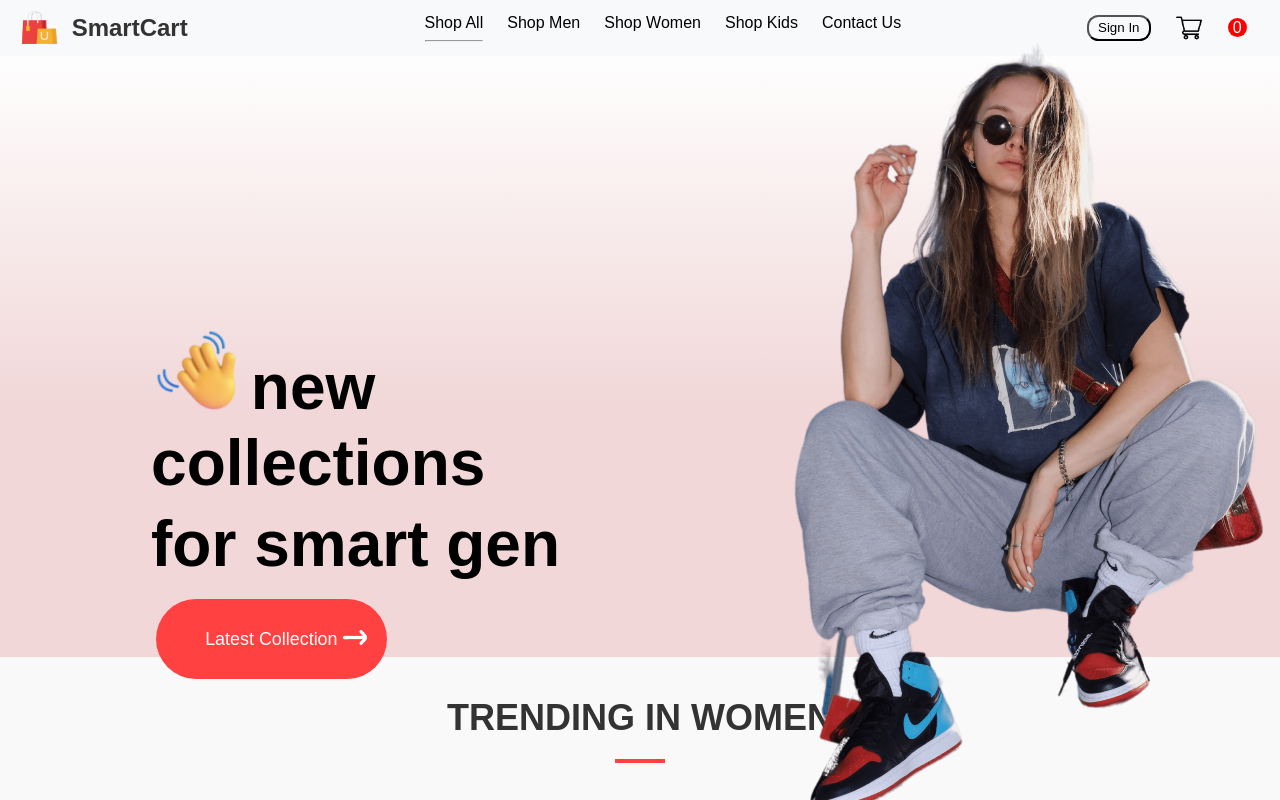
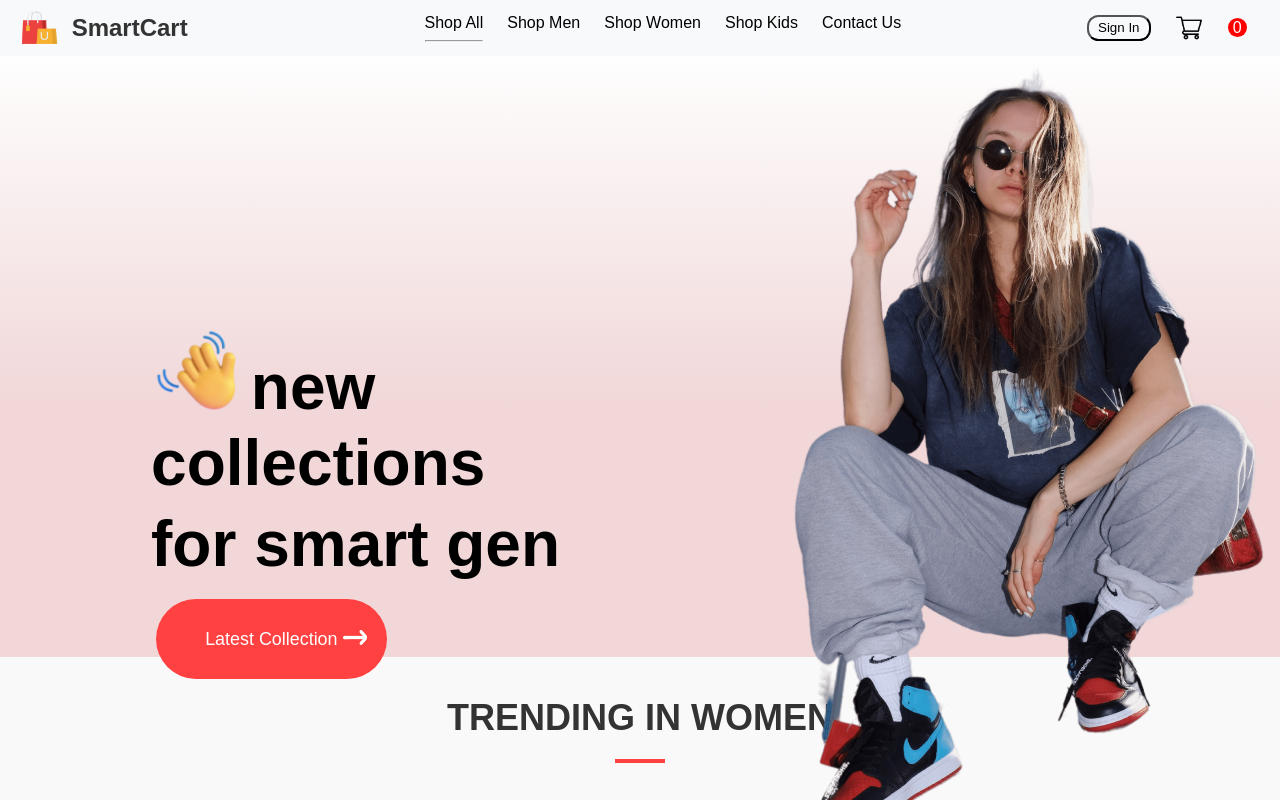
Before and after one commit to Prakritig01/SmartCart, a React (Create React App) app in the folder smart-cart/: page / in a window 1280 px wide. Shown: the top 800 px of the page. Built offline with nearby package versions, Linux system fonts and the light colour scheme.

Commit message:
fixed issue ->  nav not working properly

```diff
--- a/smart-cart/src/Components/Hero/Hero.css
+++ b/smart-cart/src/Components/Hero/Hero.css
@@ -13,8 +13,10 @@
 
 .hero_icon{
     position: relative;
-    bottom: 4vw;
+    /* top: 1vw; */
+    bottom: 2vw;
     left : 57.2vw;
+
     /* z-index: ; */
 
 }
```
